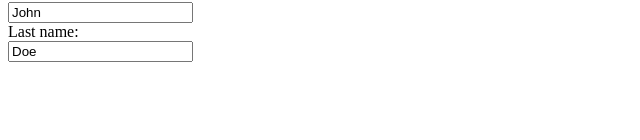
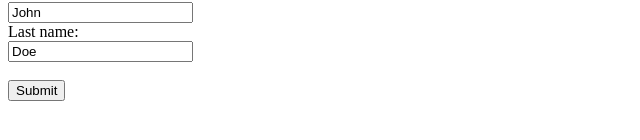
Before and after one commit to Ansh-Jain/git-test, a plain HTML site: page index.html in a window 1280 px wide. Shown: the part 130-270 px from the top of the page, without its empty margins (0-640 px from the left). Drawn offline with Linux system fonts and the light colour scheme.

Commit message:
heroku setup

```diff
--- a/index.html
+++ b/index.html
@@ -11,7 +11,7 @@
   <input type="text" id="fname" name="fname" value="John"><br>
   <label for="lname">Last name:</label><br>
   <input type="text" id="lname" name="lname" value="Doe"><br><br>
-
+  <input type="button" value="Submit">
 </form>
 
 </body>
```
